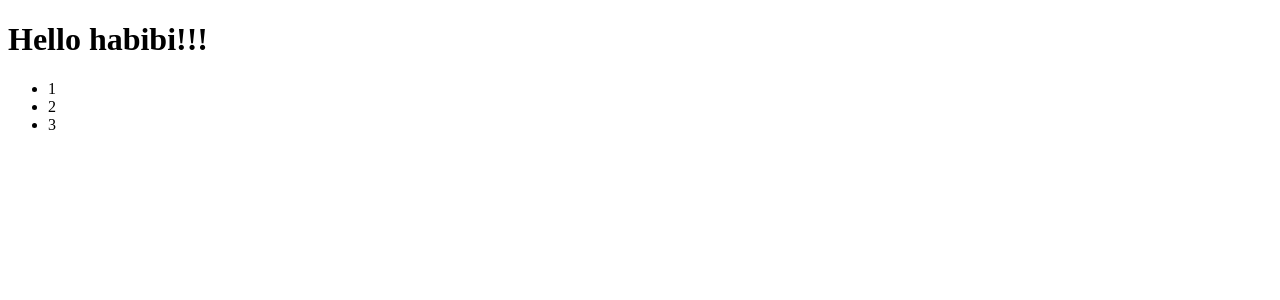
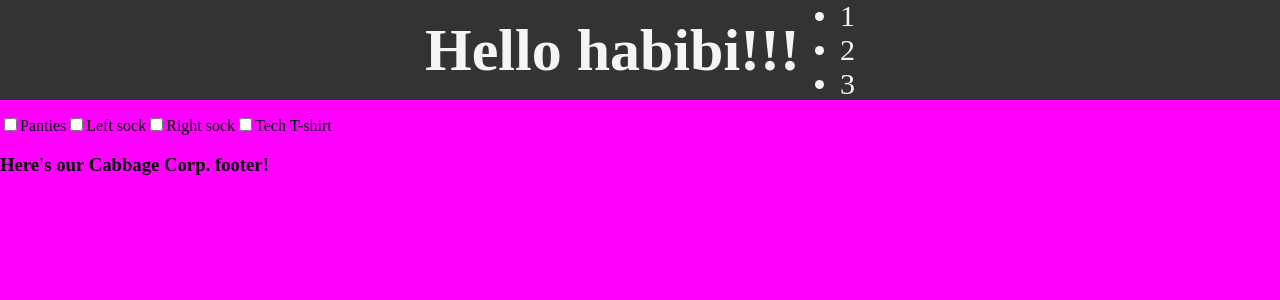
Before and after one commit to FredrikRidderfalk/react-todo-list, a React (Create React App) app: page / in a window 1280 px wide. Shown: the top 300 px of the page. Built offline with nearby package versions, Linux system fonts and the light colour scheme.

Commit message:
organized files and styled header

```diff
--- /dev/null
+++ b/public/index.css
@@ -0,0 +1,17 @@
+body {
+  margin: 0;
+  padding: 0;
+  background-color: magenta;
+}
+
+.navbar {
+  height: 100px;
+  background-color: #333;
+  color: whitesmoke;
+  margin-bottom: 15px;
+  text-align: center;
+  font-size: 30px;
+  display: flex;
+  justify-content: center;
+  align-items: center;
+}
--- a/public/index.html
+++ b/public/index.html
@@ -24,6 +24,7 @@
       work correctly both with client-side routing and a non-root public URL.
       Learn how to configure a non-root public URL by running `npm run build`.
     -->
+    <link rel="stylesheet" href="./index.css" />
     <title>React To-do List</title>
   </head>
   <body>
--- /dev/null
+++ b/src/App.js
@@ -0,0 +1,16 @@
+import React from "react";
+import Footer from "./components/Footer";
+import Header from "./components/Header";
+import MainContent from "./components/MainContent";
+
+function App() {
+  return (
+    <div>
+      <Header />
+      <MainContent />
+      <Footer />
+    </div>
+  );
+}
+
+export default App;
--- /dev/null
+++ b/src/components/Footer.js
@@ -0,0 +1,11 @@
+import React from "react";
+
+function Footer() {
+  return (
+    <footer>
+      <h3>Here's our Cabbage Corp. footer!</h3>
+    </footer>
+  );
+}
+
+export default Footer;
--- /dev/null
+++ b/src/components/Header.js
@@ -0,0 +1,16 @@
+import React from "react";
+
+function Header() {
+  return (
+    <header className="navbar">
+      <h1>Hello habibi!!!</h1>
+      <ul>
+        <li>1</li>
+        <li>2</li>
+        <li>3</li>
+      </ul>
+    </header>
+  );
+}
+
+export default Header;
--- /dev/null
+++ b/src/components/MainContent.js
@@ -0,0 +1,18 @@
+import React from "react";
+
+function MainContent() {
+  return (
+    <main>
+      <input type="checkbox" id="panties" name="panties" />
+      <label for="panties">Panties</label>
+      <input type="checkbox" id="left-sock" name="left-sock" />
+      <label for="left-sock">Left sock</label>
+      <input type="checkbox" id="right-sock" name="right-sock" />
+      <label for="right-sock">Right sock</label>
+      <input type="checkbox" id="tshirt" name="tshirt" />
+      <label for="tshirt">Tech T-shirt</label>
+    </main>
+  );
+}
+
+export default MainContent;
--- a/src/index.css
+++ /dev/null
@@ -1,4 +0,0 @@
-body {
-  margin: 0;
-  padding: 0;
-}
--- a/src/index.js
+++ b/src/index.js
@@ -1,21 +1,6 @@
 import React from "react";
 import ReactDOM from "react-dom";
 
-if (module.hot) {
-  module.hot.accept();
-}
-
-function App() {
-  return (
-    <div>
-      <h1>Hello habibi!!!</h1>
-      <ul>
-        <li>1</li>
-        <li>2</li>
-        <li>3</li>
-      </ul>
-    </div>
-  );
-}
+import App from "./App";
 
 ReactDOM.render(<App />, document.getElementById("root"));
```
